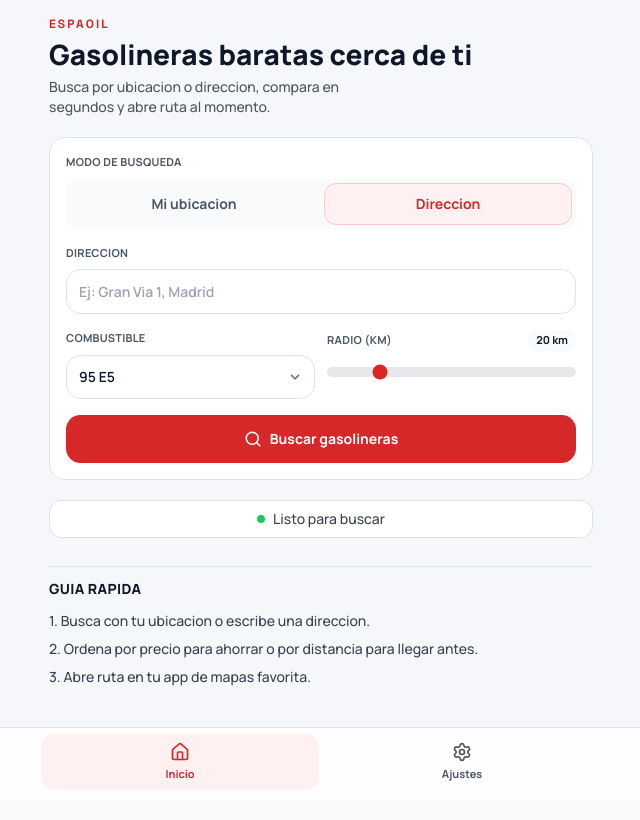
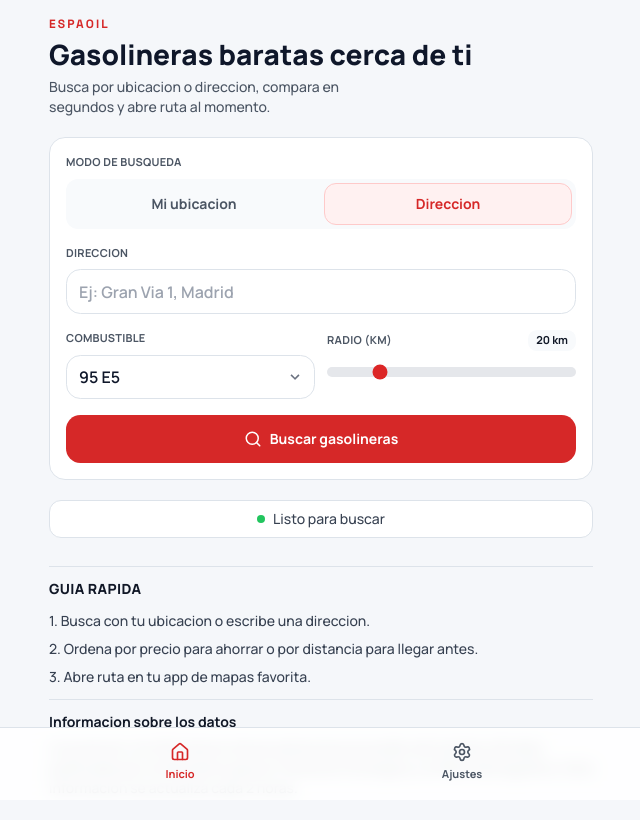
Before and after one commit to PC-922/espaoil-front, a React (Vite) app: page / in a window 1280 px wide. Both pictures are taken after a click on the button "Direccion". Shown: the top 820 px of the page, without its empty margins (319-959 px from the left). Built offline with nearby package versions, Linux system fonts and the light colour scheme.

Commit message:
feat: enhance address input with suggestions dropdown and clear button functionality

```diff
--- a/index.html
+++ b/index.html
@@ -2,7 +2,7 @@
 <html lang="es">
   <head>
     <meta charset="UTF-8" />
-    <meta name="viewport" content="width=device-width, initial-scale=1.0" />
+    <meta name="viewport" content="width=device-width, initial-scale=1.0, maximum-scale=1.0, user-scalable=no" />
     <title>Gasolineras baratas en Espana | Precio gasolina hoy | EspaOil</title>
     <meta
       name="description"
@@ -180,6 +180,7 @@
         background: var(--color-surface);
         color: var(--color-text);
         min-height: 2.8rem;
+        font-size: 16px !important;
       }
 
       .ui-input:focus,
@@ -218,12 +219,13 @@
       .ui-nav-btn {
         color: var(--color-muted);
         min-height: 3.5rem;
-        border-radius: 0.8rem;
+        border-radius: 0;
+        position: relative;
       }
 
       .ui-nav-btn-active {
         color: var(--color-accent);
-        background: var(--color-accent-soft);
+        background: transparent;
       }
 
       .ui-brand {
@@ -235,27 +237,13 @@
         border-top: 1px solid var(--color-border);
       }
 
-      .ui-rise {
-        animation: rise-in 0.38s ease-out both;
+      .ui-fade {
+        animation: fade-in 0.2s ease-out both;
       }
 
-      .ui-fade {
-        animation: fade-in 0.26s ease-out both;
-      }
-
+      .ui-rise,
       .ui-slide-down {
-        animation: slide-down 0.24s ease-out both;
-      }
-
-      @keyframes rise-in {
-        from {
-          opacity: 0;
-          transform: translateY(14px);
-        }
-        to {
-          opacity: 1;
-          transform: translateY(0);
-        }
+        animation: fade-in 0.2s ease-out both;
       }
 
       @keyframes fade-in {
@@ -264,17 +252,6 @@
         }
         to {
           opacity: 1;
-        }
-      }
-
-      @keyframes slide-down {
-        from {
-          opacity: 0;
-          transform: translateY(-6px);
-        }
-        to {
-          opacity: 1;
-          transform: translateY(0);
         }
       }
 
--- a/views/Home.tsx
+++ b/views/Home.tsx
@@ -1,5 +1,5 @@
-import React, { useCallback, useMemo } from 'react';
-import { LocateFixed, MapPin, Search } from 'lucide-react';
+import React, { useCallback, useEffect, useMemo, useRef, useState } from 'react';
+import { LocateFixed, MapPin, Search, X } from 'lucide-react';
 import { FuelType, FUEL_LABELS } from '../types';
 import { Button } from '../components/Button';
 import { GasStationCard } from '../components/GasStationCard';
@@ -27,6 +27,8 @@ export const Home: React.FC = () => {
     sortedStations,
     handleSearch,
   } = useHomeSearch();
+  const addressFieldRef = useRef<HTMLDivElement | null>(null);
+  const [isSuggestionsOpen, setIsSuggestionsOpen] = useState(false);
 
   const stationKeyByRef = useMemo(() => {
     return new Map(
@@ -51,9 +53,47 @@ export const Home: React.FC = () => {
   const handleSortByPrice = useCallback(() => setSortBy('price'), [setSortBy]);
   const handleSortByDistance = useCallback(() => setSortBy('distance'), [setSortBy]);
   const handleAddressInputChange = useCallback(
-    (e: React.ChangeEvent<HTMLInputElement>) => handleAddressQueryChange(e.target.value),
+    (e: React.ChangeEvent<HTMLInputElement>) => {
+      setIsSuggestionsOpen(true);
+      handleAddressQueryChange(e.target.value);
+    },
     [handleAddressQueryChange]
   );
+
+  const handleAddressInputFocus = useCallback(() => {
+    setIsSuggestionsOpen(true);
+  }, []);
+
+  const handleClearAddress = useCallback(() => {
+    handleAddressQueryChange('');
+    setIsSuggestionsOpen(false);
+  }, [handleAddressQueryChange]);
+
+  const handleAddressSuggestionSelect = useCallback(
+    (suggestion: (typeof addressSuggestions)[number]) => {
+      handleSelectAddressSuggestion(suggestion);
+      setIsSuggestionsOpen(false);
+    },
+    [addressSuggestions, handleSelectAddressSuggestion]
+  );
+
+  useEffect(() => {
+    const handlePointerDown = (event: PointerEvent) => {
+      if (!addressFieldRef.current) {
+        return;
+      }
+
+      if (!addressFieldRef.current.contains(event.target as Node)) {
+        setIsSuggestionsOpen(false);
+      }
+    };
+
+    document.addEventListener('pointerdown', handlePointerDown);
+
+    return () => {
+      document.removeEventListener('pointerdown', handlePointerDown);
+    };
+  }, []);
 
   // Extracción de banners de estado mutuamente excluyentes a una función de render.
   // Usar ternarios en lugar de && encadenados evita el riesgo de renderizar "0"
@@ -90,7 +130,7 @@ export const Home: React.FC = () => {
   // La condición usa booleano explícito para el dropdown de sugerencias,
   // evitando el riesgo de renderizar "0" si la expresión fuera numérica.
   const showSuggestionsDropdown =
-    addressQuery.trim().length >= 3 && (suggestionsLoading || addressSuggestions.length > 0);
+    isSuggestionsOpen && addressQuery.trim().length >= 3 && (suggestionsLoading || addressSuggestions.length > 0);
 
   const hasResults = searched && !loading && stations.length > 0;
 
@@ -124,18 +164,32 @@ export const Home: React.FC = () => {
         </div>
 
         {searchMode === 'address' && (
-          <div className="ui-slide-down relative">
+          <div ref={addressFieldRef} className="ui-slide-down relative z-30">
             <label className="mb-2 block text-[11px] font-bold uppercase tracking-wide text-gray-600">Direccion</label>
+            <div className="relative">
               <input
                 type="text"
                 value={addressQuery}
                 onChange={handleAddressInputChange}
+                onFocus={handleAddressInputFocus}
                 placeholder="Ej: Gran Via 1, Madrid"
-              className="ui-input px-3 py-2.5 text-sm font-semibold focus:outline-none"
+                className="ui-input px-3 py-2.5 pr-10 text-sm font-semibold focus:outline-none"
               />
 
+              {addressQuery.length > 0 && (
+                <button
+                  type="button"
+                  onClick={handleClearAddress}
+                  className="ui-radius-badge absolute right-2 top-1/2 inline-flex h-8 w-8 -translate-y-1/2 items-center justify-center text-gray-500 transition-colors hover:bg-gray-100 hover:text-gray-700"
+                  aria-label="Borrar direccion"
+                >
+                  <X size={16} />
+                </button>
+              )}
+            </div>
+
             {showSuggestionsDropdown && (
-              <div className="ui-radius-control absolute left-0 right-0 z-20 mt-1.5 max-h-56 overflow-auto border border-[var(--color-border)] bg-white">
+              <div className="ui-radius-control absolute left-0 right-0 z-40 mt-1.5 max-h-56 overflow-auto border border-[var(--color-border)] bg-white shadow-lg">
                 {suggestionsLoading && <div className="px-3 py-2.5 text-sm text-gray-500">Buscando sugerencias...</div>}
 
                 {!suggestionsLoading &&
@@ -143,7 +197,7 @@ export const Home: React.FC = () => {
                     <button
                       key={`${suggestion.lat}-${suggestion.lon}-${index}`}
                       type="button"
-                      onClick={() => handleSelectAddressSuggestion(suggestion)}
+                      onClick={() => handleAddressSuggestionSelect(suggestion)}
                       className="w-full border-b border-gray-100 px-3 py-2.5 text-left text-sm font-medium text-gray-700 transition-colors hover:bg-gray-50 last:border-b-0"
                     >
                       {suggestion.label}
@@ -264,6 +318,15 @@ export const Home: React.FC = () => {
           <p>2. Ordena por precio para ahorrar o por distancia para llegar antes.</p>
           <p>3. Abre ruta en tu app de mapas favorita.</p>
         </div>
+
+        <div className="ui-divider pt-3 text-sm text-gray-700">
+          <h3 className="font-bold text-gray-900">Informacion sobre los datos</h3>
+          <p className="mt-1.5">
+            Los precios y la informacion de las estaciones proceden de fuentes oficiales publicadas por el
+            Ministerio para la Transicion Ecologica y el Reto Demografico. Esta informacion se actualiza cada 2
+            horas.
+          </p>
+        </div>
       </section>
     </div>
   );
```
Lines whose indentation alone changed are shown as unchanged.
